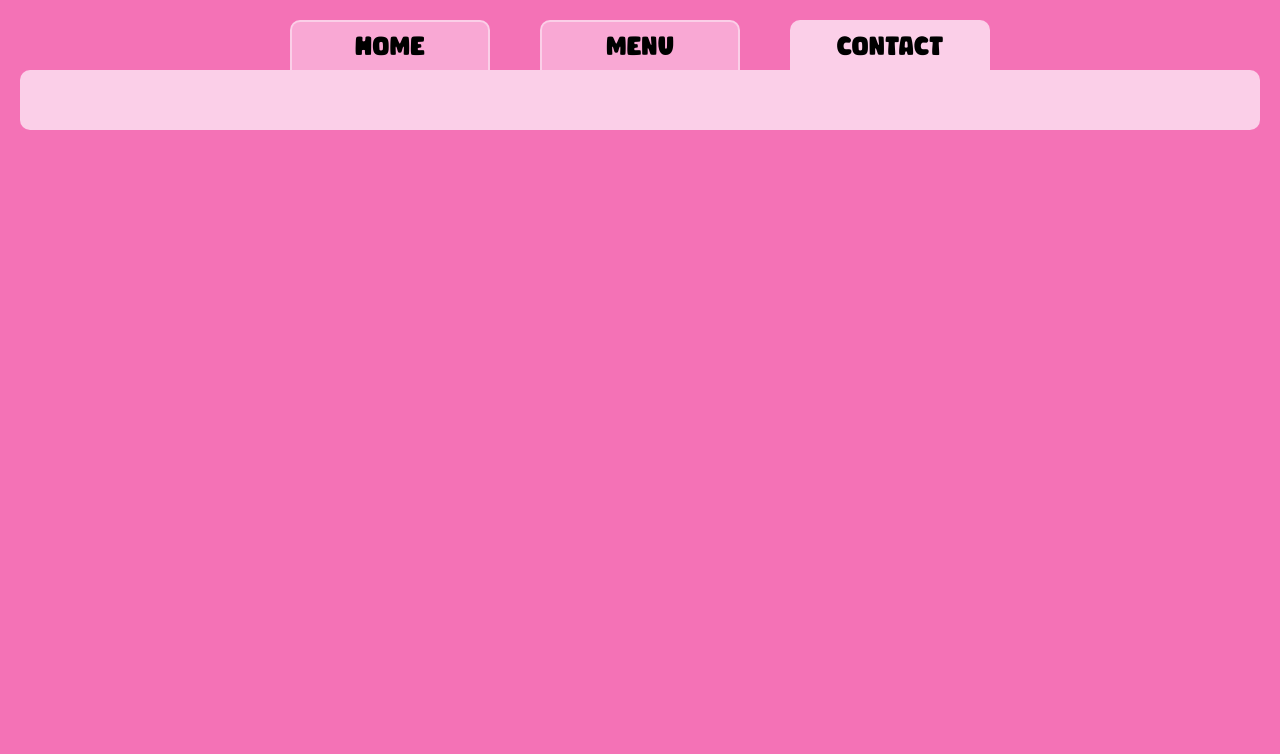
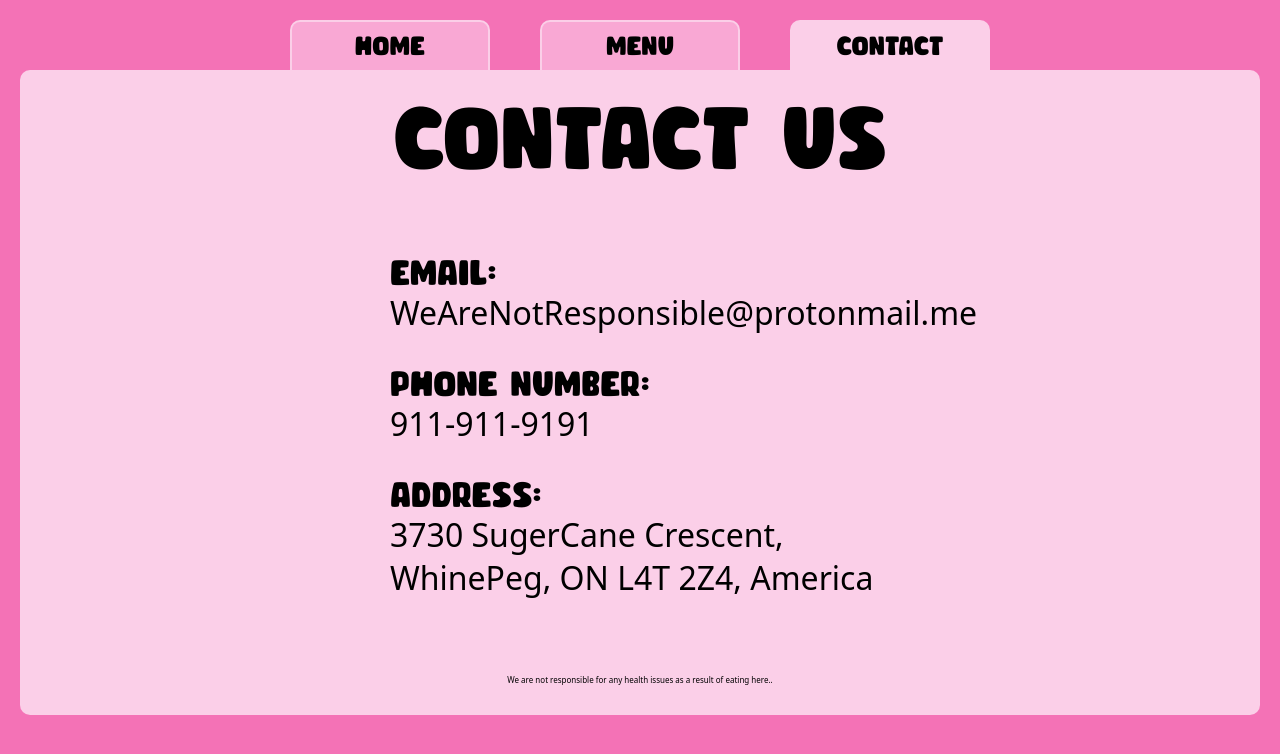
Before and after one commit to DrearyDev/restaurant-page, a website built with webpack: page src/index.html in a window 1280 px wide. Both pictures are taken after a click on the element "Contact". Built offline with nearby package versions, Linux system fonts and the light colour scheme.

Commit message:
Create Contact Page

```diff
--- a/src/contact.js
+++ b/src/contact.js
@@ -1,5 +1,39 @@
+const content = document.querySelector('.content');
+
+
+const createTitle = (() => {
+    let title = document.createElement('div');
+    title.classList.add('title');
+    title.textContent = 'Contact us';
+
+    return title;
+})();
+
+const createContactDetails = (() => {
+    let ul = document.createElement('ul');
+    ul.classList.add('contact-list');
+    ul.innerHTML = `
+    Email: <li>WeAreNotResponsible@protonmail.me</li>
+    <br>
+    Phone Number: <li>911-911-9191</li>
+    <br>
+    Address: <li>3730 SugerCane Crescent, WhinePeg, ON L4T 2Z4, America</li>`;
+
+    return ul;
+})();
+
+const createDisclaimer = (() => {
+    let div = document.createElement('div');
+    div.classList.add('disclaimer');
+    div.textContent = `We are not responsible for any health issues as a result of eating here..`;
+
+    return div;
+})();
+
 function contact() {
-    console.log('contact module log');
+    content.appendChild(createTitle);
+    content.appendChild(createContactDetails);
+    content.appendChild(createDisclaimer);
 };
 
 export { contact };
--- a/src/style.css
+++ b/src/style.css
@@ -173,3 +173,22 @@ body {
 .location img {
     width: 300px;
 }
+
+/* contact section */
+.title {
+    font-size: 5rem;
+}
+
+.contact-list {
+    list-style: none;
+    width: 500px;
+    font-size: 2rem;
+}
+.contact-list li {
+    font-family: system-ui, -apple-system, BlinkMacSystemFont, 'Segoe UI', Roboto, Oxygen, Ubuntu, Cantarell, 'Open Sans', 'Helvetica Neue', sans-serif;
+}
+
+.disclaimer {
+    font-family: system-ui, -apple-system, BlinkMacSystemFont, 'Segoe UI', Roboto, Oxygen, Ubuntu, Cantarell, 'Open Sans', 'Helvetica Neue', sans-serif;
+    font-size: 0.5rem;
+}
```
Also changed, not shown: dist/bundle.js, 1 other file.
